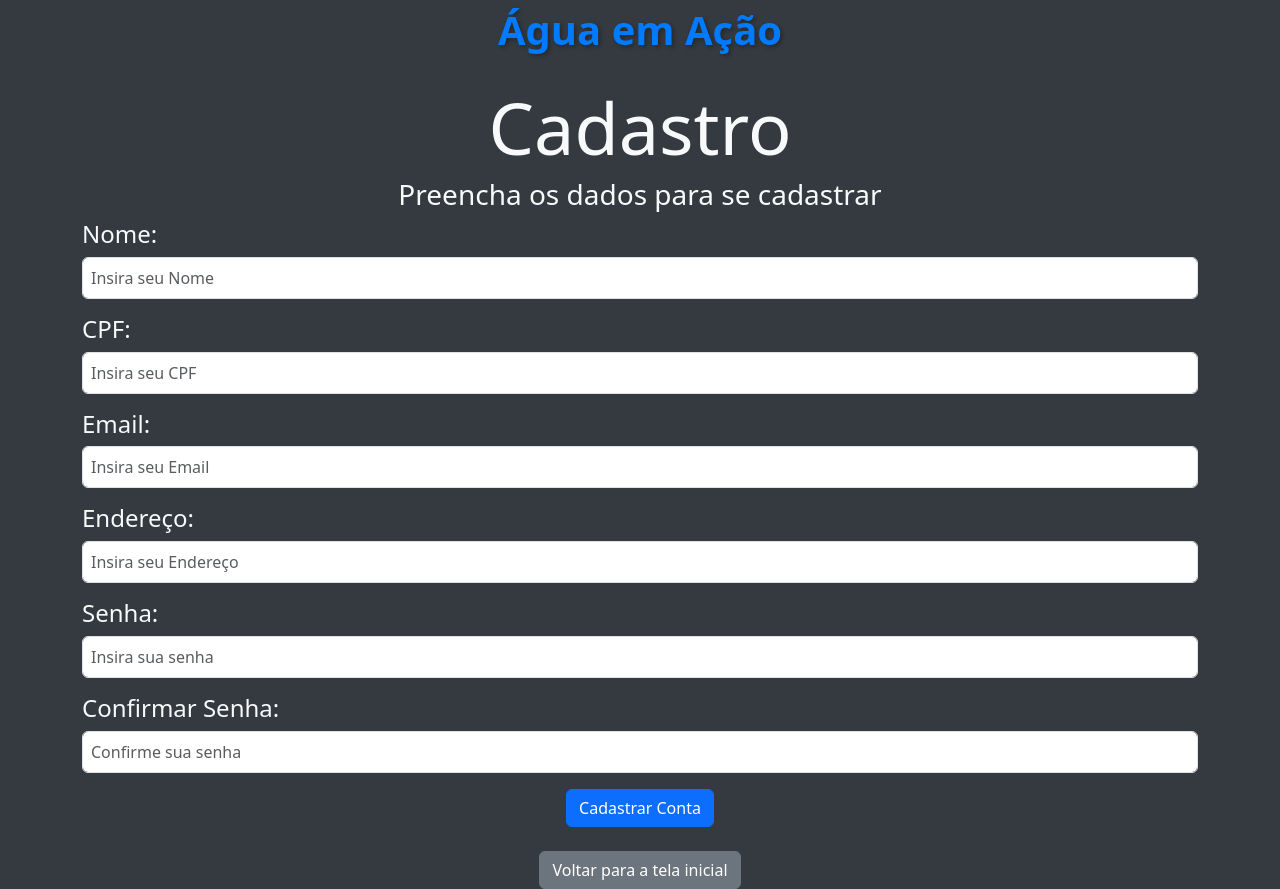
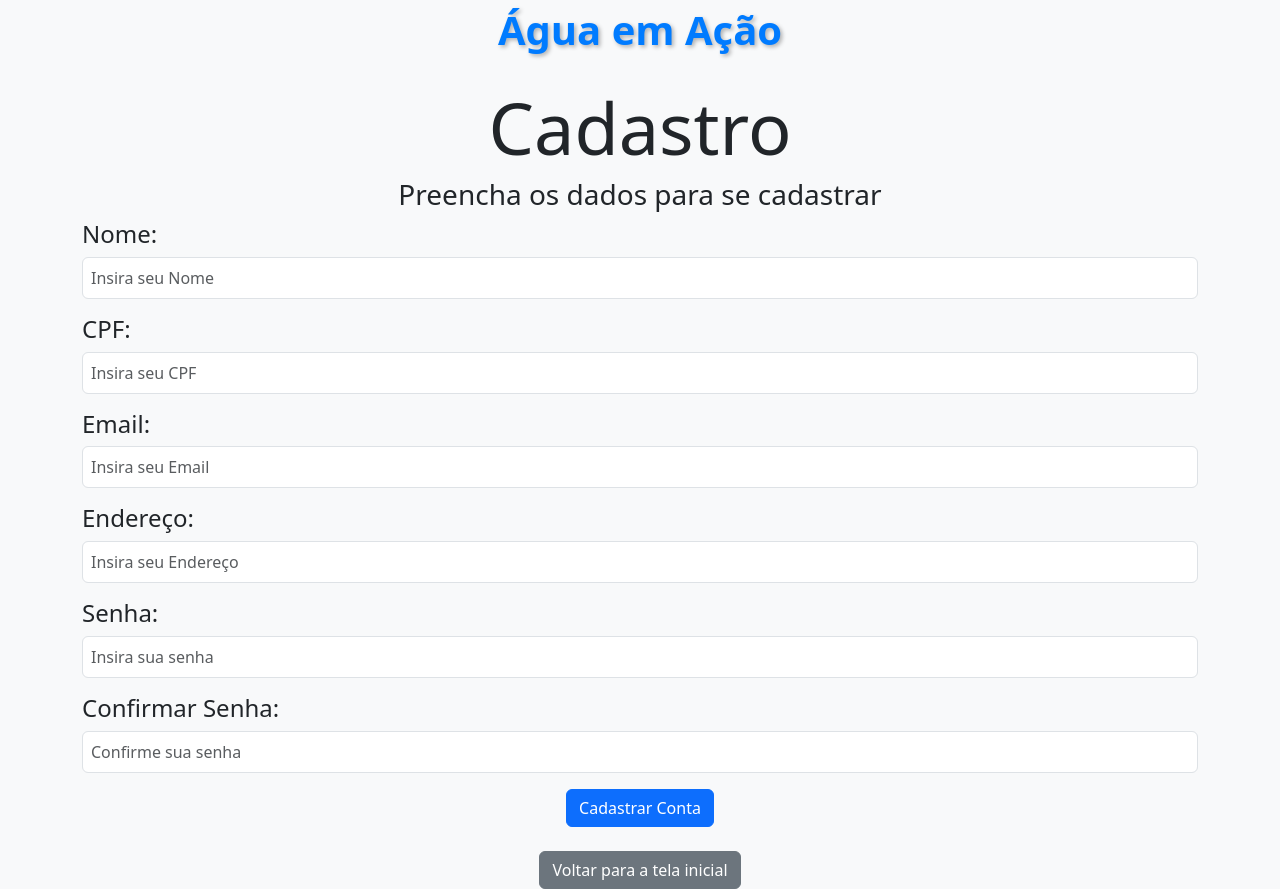
Before and after one commit to Gmarques07/Sensorium-UFRPE, a Flask app: template templates/dashboard_usuario.html in a window 1280 px wide. Run offline with Flask 3, Linux system fonts and the light colour scheme; the template is opened without the code that fills it, so the values that code supplies are empty.

Commit message:
correção cores tela de cadastro

```diff
--- a/templates/dashboard_usuario.html
+++ b/templates/dashboard_usuario.html
@@ -14,44 +14,41 @@
             margin-bottom: 1.5rem;
             text-shadow: 2px 2px 4px rgba(0, 0, 0, 0.3);
         }
-        .bg-body-tertiary-dark {
-            background-color: #343a40; /* Exemplo de cor escura */
-        }
     </style>
 </head>
-<body class="bg-body-tertiary-dark">
+<body class="bg-body-tertiary">
     <div class="topBar">
         Água em Ação
     </div>
 
-    <h1 class="display-2 text-center text-light">Cadastro</h1>
+    <h1 class="display-2 text-center">Cadastro</h1>
 
     <main class="container">
         <div class="form-section">
-            <h3 class="text-center text-light">Preencha os dados para se cadastrar</h3>
+            <h3 class="text-center">Preencha os dados para se cadastrar</h3>
             <form id="cadastroForm" action="{{ url_for('cadastro') }}" method="post">
                 <div class="mb-3">
-                    <label for="nome" class="h4 text-light">Nome:</label>
+                    <label for="nome" class="h4">Nome:</label>
                     <input type="text" id="nome" name="nome" class="form-control p-2" placeholder="Insira seu Nome" required>
                 </div>
                 <div class="mb-3">
-                    <label for="cpf" class="h4 text-light">CPF:</label>
+                    <label for="cpf" class="h4">CPF:</label>
                     <input type="text" id="cpf" name="cpf" class="form-control p-2" placeholder="Insira seu CPF" required>
                 </div>
                 <div class="mb-3">
-                    <label for="email" class="h4 text-light">Email:</label>
+                    <label for="email" class="h4">Email:</label>
                     <input type="email" id="email" name="email" class="form-control p-2" placeholder="Insira seu Email" required>
                 </div>
                 <div class="mb-3">
-                    <label for="endereco" class="h4 text-light">Endereço:</label>
+                    <label for="endereco" class="h4">Endereço:</label>
                     <input type="text" id="endereco" name="endereco" class="form-control p-2" placeholder="Insira seu Endereço" required>
                 </div>
                 <div class="mb-3">
-                    <label for="senha" class="h4 text-light">Senha:</label>
+                    <label for="senha" class="h4">Senha:</label>
                     <input type="password" id="senha" name="senha" class="form-control p-2" placeholder="Insira sua senha" required>
                 </div>
                 <div class="mb-3">
-                    <label for="confirmar_senha" class="h4 text-light">Confirmar Senha:</label>
+                    <label for="confirmar_senha" class="h4">Confirmar Senha:</label>
                     <input type="password" id="confirmar_senha" name="confirmar_senha" class="form-control p-2" placeholder="Confirme sua senha" required>
                     <div id="error-message" class="error-message text-danger mt-2"></div>
                 </div>
```
